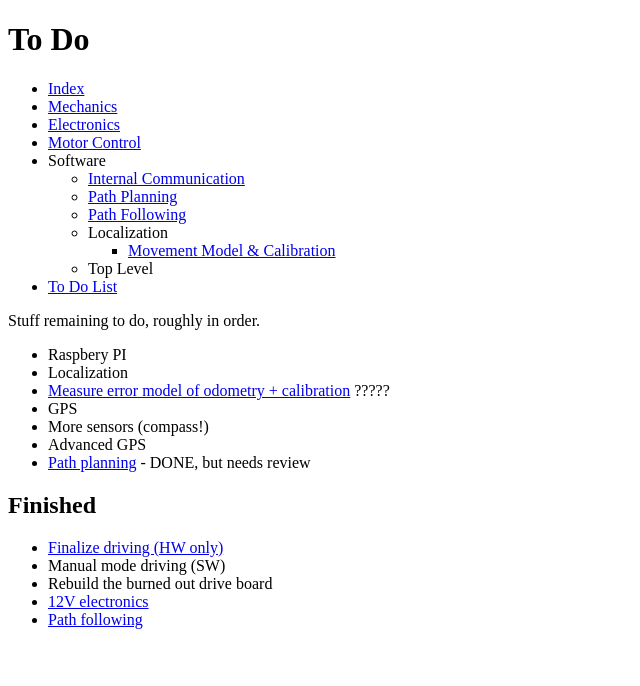
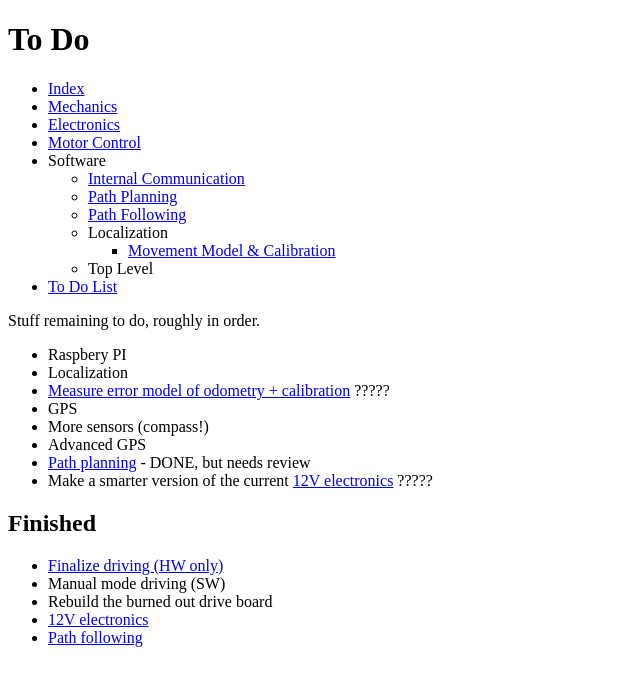
Before and after one commit to bluecube/robomower2, a Jekyll site: the page built from todo.markdown, in a window 1280 px wide. Shown: the top 686 px of the page, without its empty margins (0-640 px from the left). Built offline with Jekyll 4.4.1, drawn with Linux system fonts in a browser that asks for light colours.

Commit message:
One more thing to todo list.

```diff
--- a/todo.markdown
+++ b/todo.markdown
@@ -12,6 +12,7 @@ Stuff remaining to do, roughly in order.
 - More sensors (compass!)
 - Advanced GPS
 - [Path planning]({{ site.baseurl }}/path-planning.html) - DONE, but needs review
+- Make a smarter version of the current [12V electronics]({{ site.baseurl }}/electronics.html) ?????
 
 ## Finished
 
```
